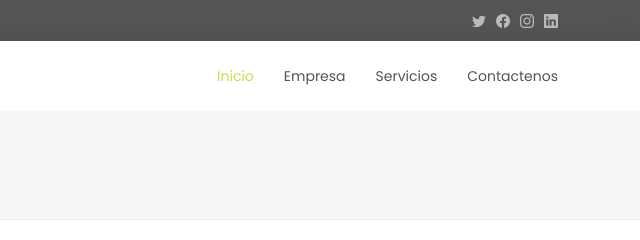
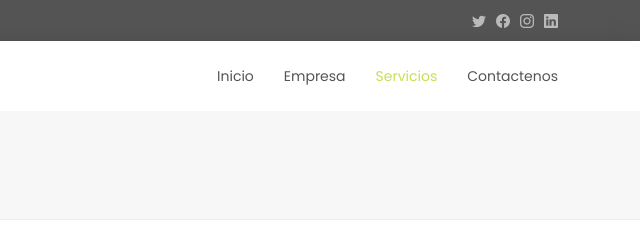
Before and after one commit to Chininin/OnePage, a plain HTML site: page services.html in a window 1280 px wide. Shown: the top 240 px of the page, 640-1280 px from the left. Drawn offline with nearby package versions, Linux system fonts and the light colour scheme.

Commit message:
CAMBIOS
C

```diff
--- a/services.html
+++ b/services.html
@@ -65,9 +65,9 @@
 
       <nav id="navbar" class="navbar">
         <ul>
-          <li><a class="active" href="index.html">Inicio</a></li>
+          <li><a href="index.html">Inicio</a></li>
           <li><a href="about.html">Empresa</a></li>
-          <li><a href="services.html">Servicios</a></li>
+          <li><a class="active"  href="services.html">Servicios</a></li>
           <li><a href="contact.html">Contactenos</a></li>
         </ul>
         <i class="bi bi-list mobile-nav-toggle"></i>
```
Also changed, not shown: about.html (+2 -2 lines).
